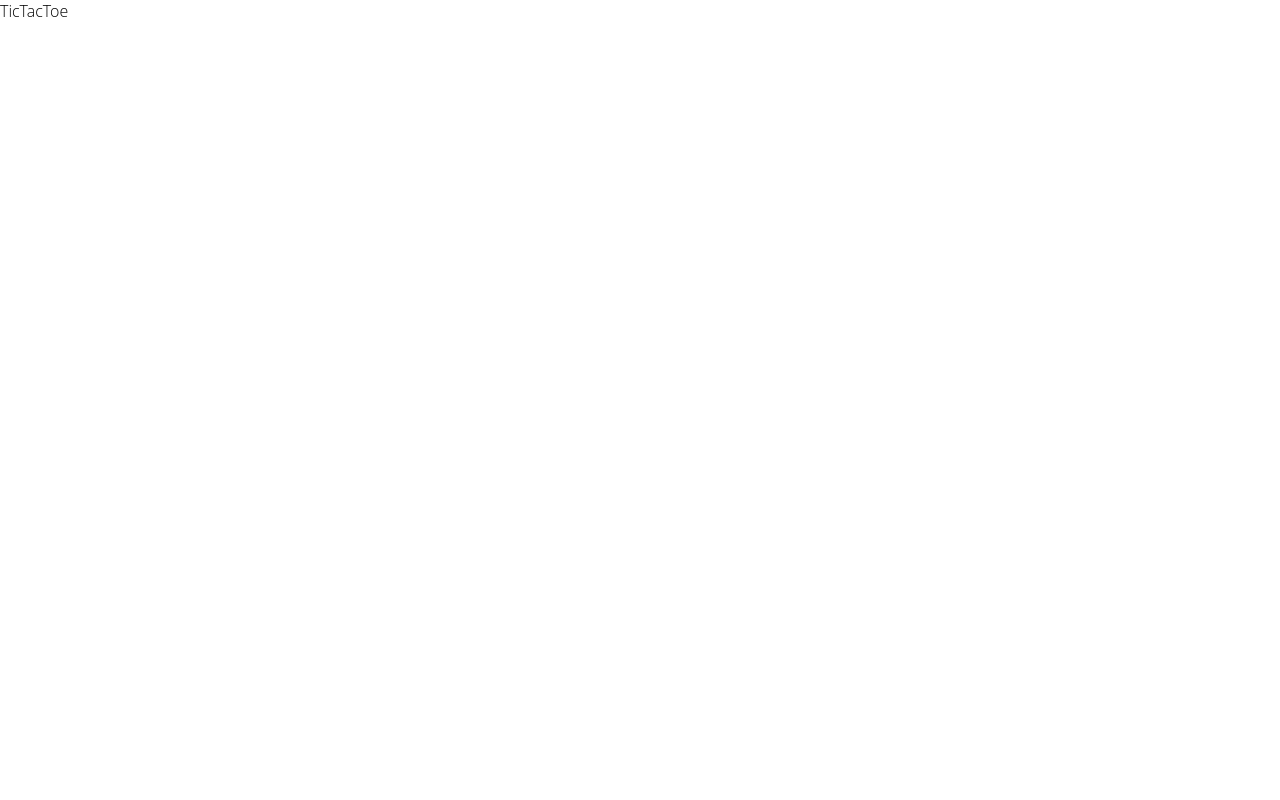
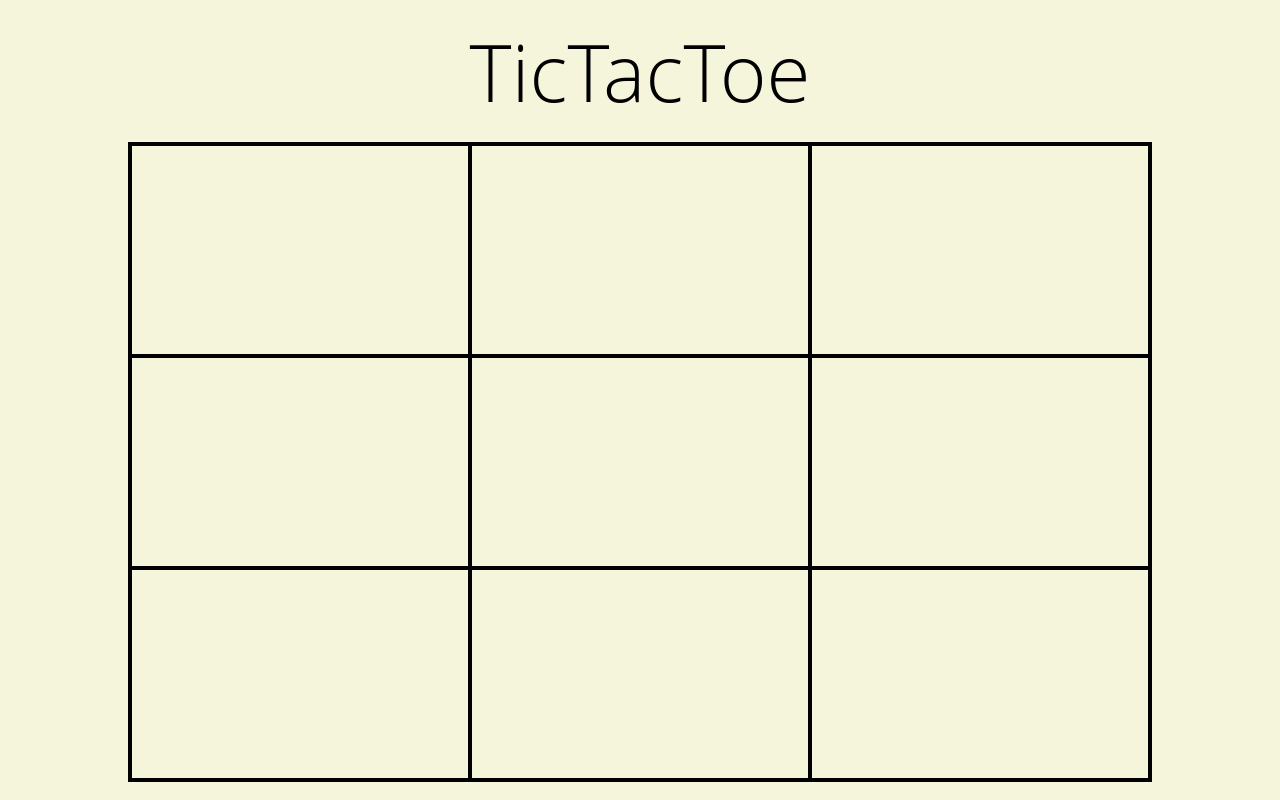
Before and after one commit to Ggs91/JS-TicTacToe, a plain HTML site: page index.html in a window 1280 px wide. Drawn offline with Linux system fonts and the light colour scheme.

Commit message:
css grid

```diff
--- a/main.css
+++ b/main.css
@@ -95,9 +95,9 @@ em {
 */
 
 body {
-  background: ;
+  background:#F5F5DC;
   color:;
-  font: 300 16px/22px /*"Lato",*/ "Open Sans", "Helvetica Neue", Helvetica, Arial, sans-serif;
+  font: 300 16px/22px "Open Sans", "Helvetica Neue", Helvetica, Arial, sans-serif;
 }
 
 /*
@@ -106,37 +106,27 @@ body {
   ========================================
 */
 
-
-
-
-
-/*
-  ========================================
-  Utility
-  ========================================
-*/
-
-
-.a-metalink{ /*Toutes div/éléments qui a un enfant <a class="a-metalink"><a/> sera entièrement clickable. Possible ensuite ed target via js*/
-  display: block; /*son parent position relative*/
-  position: absolute;
-  top:0;
-  left:0;
-  width: 100%;
-  height: 100%;
-  z-index:100;
+.boardcase{
+  display: grid;
+  justify-content: center;
+  align-items: center;
+  border:2px solid black;
+  font-size: 15em;
+  overflow:hidden;
 }
 
-.overlay {
-  color: white;
-  background: rgb(0,0,0,0.4);
+.grid{
+  max-width: 80%;
+  min-height:80vh;
+  margin: 0 auto;
+  display: grid;
+  grid-template-columns: repeat(3, 1fr);
+  grid-template-rows: repeat(3, 1fr);
+  justify-content: center;
+  text-align: center;
+  border:2px solid black;
 }
 
-/*
-  ========================================
-  Typography
-  ========================================
-*/
 
 
 /*
@@ -144,10 +134,8 @@ body {
   Primary header
   ========================================
 */
-
-
-/*
-  ========================================
-  Primary footer
-  ========================================
-*/
+header{
+  text-align: center;
+  font-size: 5rem;
+  padding:60px;
+}
```
